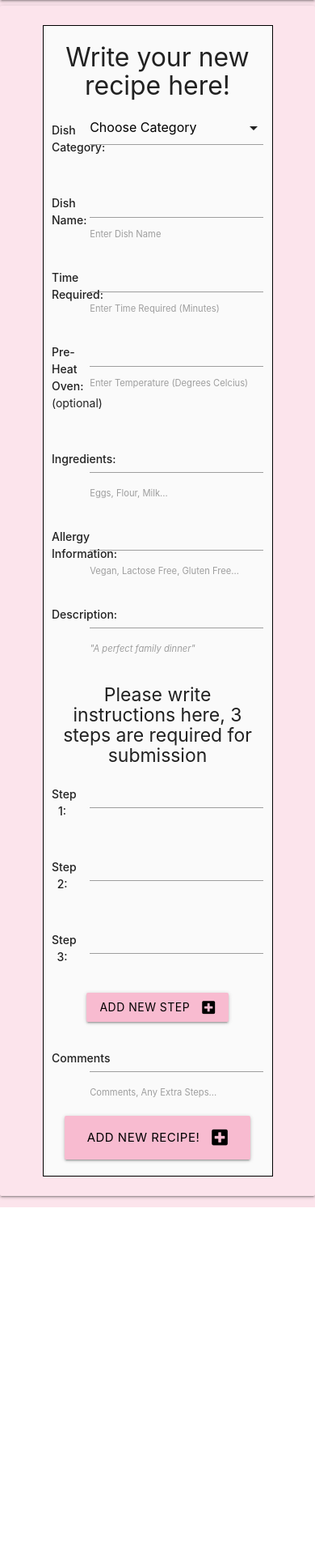
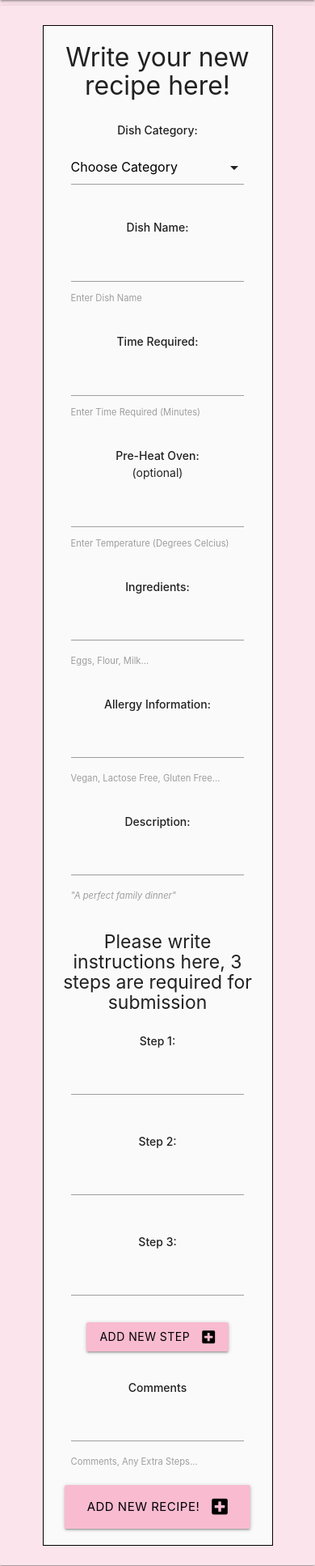
Before and after one commit to coolusername244/recipe-blog, a Flask app: page /add-recipe in a window 390 px wide. Shown: the part 56-1990 px from the top of the page at 81% size. Before the commit the page ends 1547 px from the top, so only its background shows below. Run offline with Flask 2, Linux system fonts and the light colour scheme; data that the repository does not hold is empty; some libraries are stand-ins or nearby versions.

Commit message:
made recipe form responsive for mobile

```diff
--- a/static/js/script.js
+++ b/static/js/script.js
@@ -8,10 +8,10 @@ $(document).ready(function(){
 document.getElementById("add_new").addEventListener("click", function() {
     i++;
     let html = `<div class="row step">
-                    <div class="input-field col s2 center">
+                    <div class="input-field col s12 m2 center">
                         <strong class="">Step ${i}:</strong>
                     </div>
-                    <div class="div col s10">
+                    <div class="col s10 offset-s1 m10">
                         <textarea id="step_${i}" name="step[]" minlength="5" class="materialize-textarea validate required"></textarea>
                     </div>
                 </div>`
--- a/templates/add_recipe.html
+++ b/templates/add_recipe.html
@@ -9,10 +9,10 @@
                 </div>
                 <!-- category -->
                 <div class="row">
-                    <div class="input-field col s2 center">
+                    <div class="input-field col s12 m2 center">
                         <strong>Dish Category:</strong>
                     </div>
-                    <div class="col s10">
+                    <div class="col s10 offset-s1 m10">
                         <select id="category_name" name="category_name" class="validate" required>
                             <option value="" disabled selected>Choose Category</option>
                             {% for category in categories %}
@@ -23,10 +23,10 @@
                 </div>
                 <!-- dish name -->
                 <div class="row">
-                    <div class="input-field col s2 center">
+                    <div class="input-field col s12 m2 center">
                         <strong class="">Dish Name:</strong>
                     </div>
-                    <div class="div col s10">
+                    <div class="col s10 offset-s1 m10">
                         <input id="name" name="name" minlength="5" maxlength="50"
                             type="text" class="validate" required>
                         <label for="name">Enter Dish Name</label>
@@ -34,10 +34,10 @@
                 </div>
                 <!-- time required -->
                 <div class="row">
-                    <div class="input-field col s2 center">
+                    <div class="input-field col s12 m2 center">
                         <strong class="">Time Required:</strong>
                     </div>
-                    <div class="div col s10">
+                    <div class="col s10 offset-s1 m10">
                         <input id="time_required" name="time_required" minlength="5" maxlength="50"
                             type="number" class="validate" required>
                         <label for="time_required">Enter Time Required (Minutes)</label>
@@ -45,10 +45,10 @@
                 </div>
                 <!-- pre-heat oven -->
                 <div class="row">
-                    <div class="input-field col s2 center">
+                    <div class="input-field col s12 m2 center">
                         <strong class="">Pre-Heat Oven:<br></strong>(optional)
                     </div>
-                    <div class="div col s10">
+                    <div class="col s10 offset-s1 m10">
                         <input id="preheat_oven" name="preheat_oven" minlength="5" maxlength="50"
                             type="number" class="validate">
                         <label for="preheat_oven">Enter Temperature (Degrees Celcius)</label>
@@ -57,20 +57,20 @@
                 </div>
                 <!-- ingredients -->
                 <div class="row">
-                    <div class="input-field col s2 center">
+                    <div class="input-field col s12 m2 center">
                         <strong class="">Ingredients:</strong>
                     </div>
-                    <div class="div col s10">
+                    <div class="col s10 offset-s1 m10">
                         <textarea id="ingredients" name="ingredients" minlength="5" class="materialize-textarea validate required"></textarea>
                         <label for="ingredients">Eggs, Flour, Milk...</label>
                     </div>
                 </div>
                 <!-- allergy info -->
                 <div class="row">
-                    <div class="input-field col s2 center">
+                    <div class="input-field col s12 m2 center">
                         <strong class="">Allergy Information:</strong>
                     </div>
-                    <div class="div col s10">
+                    <div class="col s10 offset-s1 m10">
                         <textarea id="allergy_info" name="allergy_info"
                              class="materialize-textarea validate" required></textarea>
                         <label for="allergy_info">Vegan, Lactose Free, Gluten Free...</label>
@@ -78,10 +78,10 @@
                 </div>
                 <!-- description -->
                 <div class="row">
-                    <div class="input-field col s2 center">
+                    <div class="input-field col s12 m2 center">
                         <strong class="">Description:</strong>
                     </div>
-                    <div class="div col s10">
+                    <div class="col s10 offset-s1 m10">
                         <textarea id="description" name="description" minlength="5"
                              class="materialize-textarea validate required"></textarea>
                         <label for="description"><em>"A perfect family dinner"</em></label>
@@ -94,36 +94,36 @@
                     </div>
                     <!-- step 1 -->
                     <div class="row">
-                        <div class="input-field col s2 center">
+                        <div class="input-field col s12 m2 center">
                             <strong>Step 1:</strong>
                         </div>
-                        <div class="div col s10">
+                        <div class="col s10 offset-s1 m10">
                             <textarea id="step_1" name="step[]" minlength="5"
                                 class="materialize-textarea validate required"></textarea>
                         </div>
                     </div>
                     <!-- step 2 -->
                     <div class="row">
-                        <div class="input-field col s2 center">
+                        <div class="input-field col s12 m2 center">
                             <strong>Step 2:</strong>
                         </div>
-                        <div class="div col s10">
+                        <div class="col s10 offset-s1 m10">
                             <textarea id="step_2" name="step[]" minlength="5"
                                 class="materialize-textarea validate required"></textarea>
                         </div>
                     </div>
                     <!-- step 3 -->
                     <div class="row step">
-                        <div class="input-field col s2 center">
+                        <div class="input-field col s12 m2 center">
                             <strong>Step 3:</strong>
                         </div>
-                        <div class="div col s10">
+                        <div class="col s10 offset-s1 m10">
                             <textarea id="step_3" name="step[]" minlength="5"
                                 class="materialize-textarea validate required"></textarea>
                         </div>
                     </div>
                 </div>
-                <!-- add step -->
+                <!-- add step button -->
                 <div class="row">
                     <div class="col s12 center-align">
                         <button type="button" id="add_new" class="btn pink lighten-4 black-text text-shadow">
@@ -133,10 +133,10 @@
                 </div>
                 <!-- comments -->
                 <div class="row">
-                    <div class="input-field col s2 center">
+                    <div class="input-field col s12 m2 center">
                         <strong class="">Comments</strong>
                     </div>
-                    <div class="div col s10">
+                    <div class="col s10 offset-s1 m10">
                         <textarea id="comments" name="comments" minlength="5"
                             maxlength="500" class="materialize-textarea validate"></textarea>
                         <label for="comments">Comments, Any Extra Steps...</label>
```
